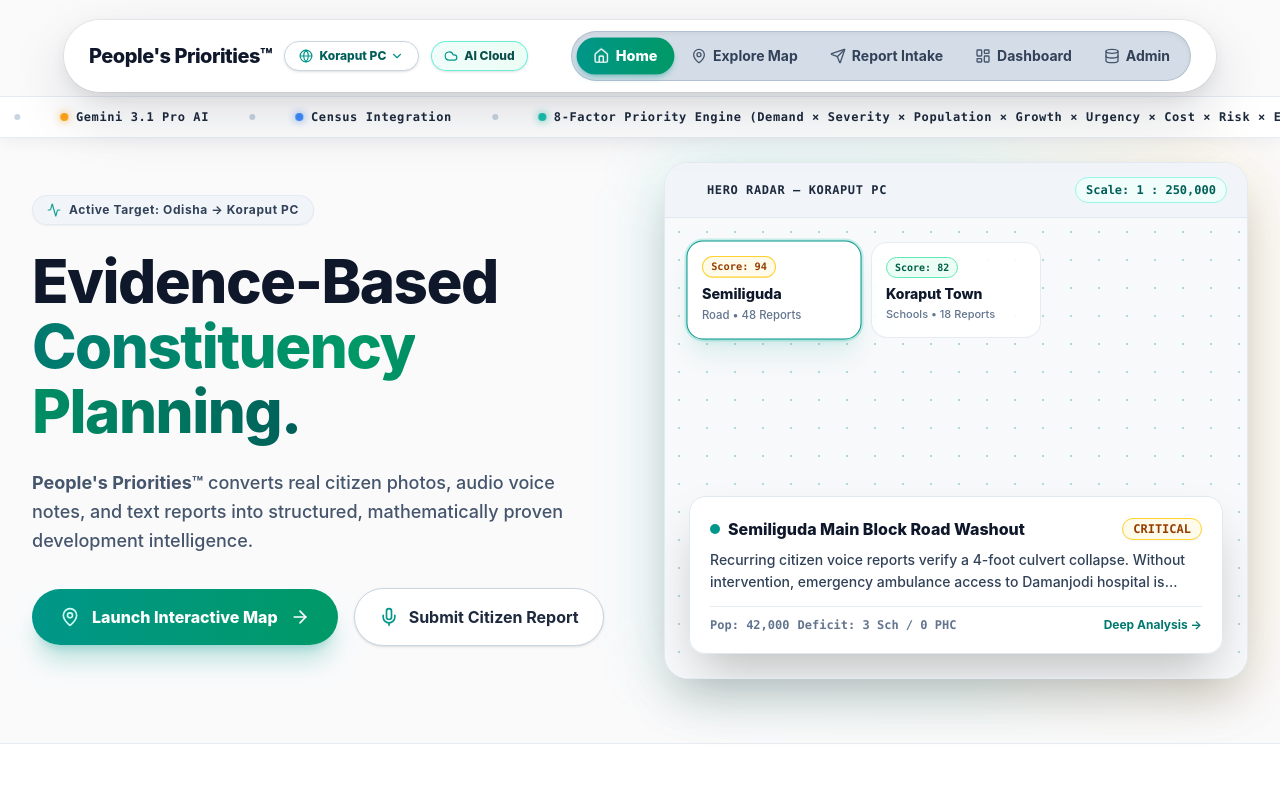
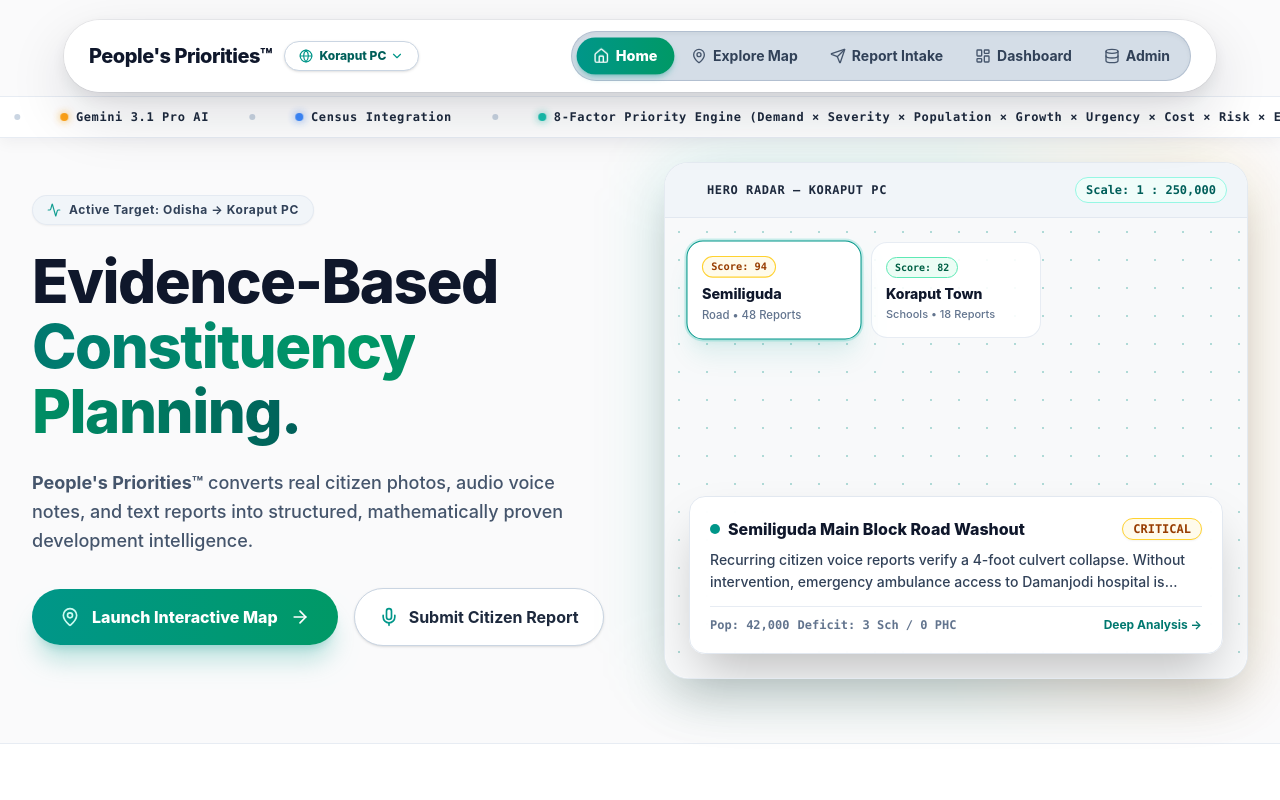
Before and after one commit to Ajayrx/peoples-priorities-aiflow, a React (Vite) app: page / in a window 1280 px wide. Shown: the top 800 px of the page. Built offline with nearby package versions, Linux system fonts and the light colour scheme.

Commit message:
security: remove public AI Cloud button from header and remove hardcoded Gemini API key from git repo

```diff
--- a/src/components/Navbar.tsx
+++ b/src/components/Navbar.tsx
@@ -1,7 +1,6 @@
 import { useState } from 'react';
-import { Home, MapPin, LayoutDashboard, Send, Database, Globe, ChevronDown, Cloud } from 'lucide-react';
+import { Home, MapPin, LayoutDashboard, Send, Database, Globe, ChevronDown } from 'lucide-react';
 import { ConstituencySelectorModal } from './ConstituencySelectorModal';
-import { CloudConfigModal } from './CloudConfigModal';
 
 interface NavbarProps {
   currentTab: string;
@@ -19,7 +18,6 @@ export const Navbar: React.FC<NavbarProps> = ({
   onSelectRegion,
 }) => {
   const [isModalOpen, setIsModalOpen] = useState<boolean>(false);
-  const [isCloudModalOpen, setIsCloudModalOpen] = useState<boolean>(false);
 
   const navItems = [
     { id: 'landing', label: 'Home', icon: Home },
@@ -62,16 +60,6 @@ export const Navbar: React.FC<NavbarProps> = ({
                 {region.constituency.replace(' (Demo Region)', '')}
                 <ChevronDown className="w-3.5 h-3.5 text-teal-600 shrink-0" />
               </span>
-            </button>
-
-            {/* Cloud & Gemini Setup Trigger Button */}
-            <button
-              onClick={() => setIsCloudModalOpen(true)}
-              className="flex items-center gap-1.5 px-3 py-1.5 rounded-full bg-gradient-to-r from-teal-50 to-emerald-50 hover:from-teal-100 hover:to-emerald-100 border border-teal-300/80 text-xs text-teal-900 font-extrabold transition-all active:scale-95 shadow-sm shrink-0"
-              title="Configure Gemini API & Firebase Cloud Setup"
-            >
-              <Cloud className="w-3.5 h-3.5 text-teal-600 animate-pulse shrink-0" />
-              <span>AI Cloud</span>
             </button>
           </div>
 
@@ -172,12 +160,6 @@ export const Navbar: React.FC<NavbarProps> = ({
         currentRegion={region}
         onSelectRegion={onSelectRegion}
       />
-
-      {/* Cloud & Gemini Configuration Modal */}
-      <CloudConfigModal
-        isOpen={isCloudModalOpen}
-        onClose={() => setIsCloudModalOpen(false)}
-      />
     </>
   );
 };
--- a/src/services/cloudConfig.ts
+++ b/src/services/cloudConfig.ts
@@ -18,8 +18,8 @@ export interface CloudConfigState {
 const CONFIG_STORAGE_KEY = 'peoples_priorities_cloud_config_v1';
 
 export function getCloudConfig(): CloudConfigState {
-  // 1. Check Vercel / Vite environment variables first, otherwise use real production defaults
-  const defaultGeminiKey = 'AIzaSyAEHUvHsWPtJvFb5k2INGDeYDNVCqnTNSY';
+  // 1. Check Vercel / Vite environment variables first, otherwise use local storage or offline AI engine
+  const defaultGeminiKey = '';
   const defaultFirebase = {
     apiKey: 'AIzaSyC2Qufkje5ySeQut5ht7RKBDZTbfZvNrw0',
     authDomain: 'peoples-priorities-cloud.firebaseapp.com',
```
